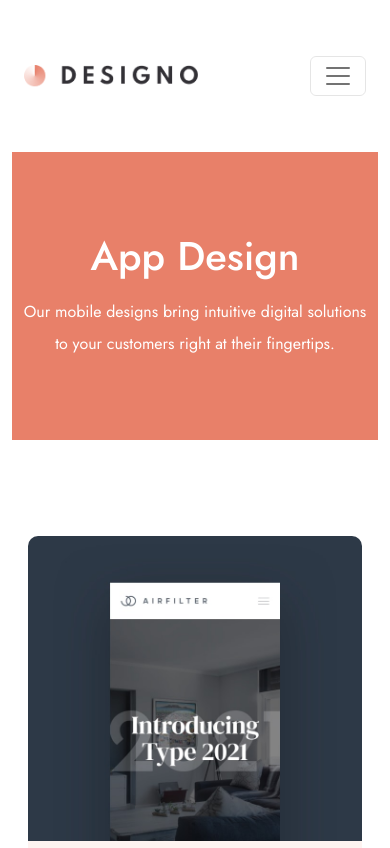
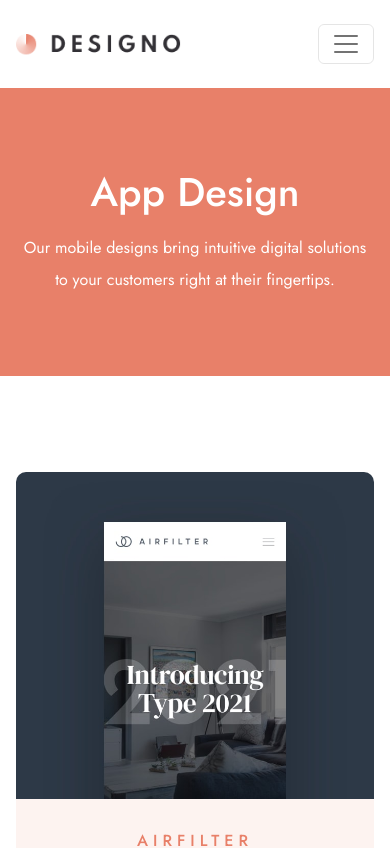
Before and after one commit to adetutudeborah/designo, a React (Vite) app: page /appdesign in a window 390 px wide. Shown: the top 848 px of the page. Built offline with nearby package versions, Linux system fonts and the light colour scheme.

Commit message:
update css

```diff
--- a/src/Components/Navigationbar/Navigationbar.css
+++ b/src/Components/Navigationbar/Navigationbar.css
@@ -1,5 +1,5 @@
 .navcontainer{
-    padding: 3rem  0;
+    padding: 3rem 0;
     margin: 0 8rem;
 }
 
@@ -18,7 +18,7 @@
     margin-right: 0;
 }
 
-@media screen and (max-width: 1300px) {
+@media screen and (max-width: 1400px) {
 
 .navcontainer{
     margin: 0 2rem;
@@ -30,6 +30,7 @@
 
 .navcontainer{
     margin: 0 3rem;
+    padding: 2rem 0;
 }
 
 }
@@ -37,11 +38,12 @@
 @media screen and (max-width: 480px) {
 
 .navlogo{
-    width: 180px;
+    width: 170px;
 }
 
 .navcontainer{
-    margin: 0 1.5rem;
+    margin: 0 1rem;
+    padding: 1rem 0;
 }
 
 }
@@ -54,6 +56,7 @@
 
 .navcontainer{
     margin: 0rem;
+    padding: 1rem 0;
 }
 
 }
--- a/src/Pages/Appdesign/Appdesign.jsx
+++ b/src/Pages/Appdesign/Appdesign.jsx
@@ -48,9 +48,9 @@ function Appdesign() {
 
              {/* Header section */}
 
-                <div className='designheader'>
+                <div className='designhero text-center'>
                         <h2 className='designtext text-center mb-3'>App Design</h2>
-                        <p className='designsubtext text-center'>  Our mobile designs bring intuitive digital solutions  <br /> to your customers right at their fingertips.</p>
+                        <p className='designsubtext text-center'>  Our mobile designs bring intuitive digital solutions to your customers right at their fingertips.</p>
                 </div>
 
             {/* Web Projects Section */}
--- a/src/Pages/Graphicdesign/Graphicdesign.jsx
+++ b/src/Pages/Graphicdesign/Graphicdesign.jsx
@@ -34,9 +34,9 @@ function Graphicdesign() {
 
              {/* Header section */}
 
-                <div className='designheader'>
+                <div className='designhero text-center'>
                         <h2 className='designtext text-center mb-3'>Graphic design</h2>
-                        <p className='designsubtext text-center'>We deliver eye-catching branding materials that are  <br /> tailored to meet your business objectives.</p>
+                        <p className='designsubtext text-center'>We deliver eye-catching branding materials that are tailored to meet your business objectives.</p>
                 </div>
 
             {/* Web Projects Section */}
--- a/src/Pages/Webdesign/Webdesign.css
+++ b/src/Pages/Webdesign/Webdesign.css
@@ -1,6 +1,10 @@
+.container{
+    --bs-gutter-x: 0rem !important;
+}
+
 /* Header */
 
-.designheader{
+.designhero{
     margin: 0;
     margin-bottom: 6rem;
     padding: 5rem 0rem;
@@ -14,9 +18,10 @@
 }
 
 .designsubtext{
-    font-size: 1rem;
+    font-size: 1.2rem;
     line-height: 2;
     margin-bottom: 0;
+    padding: 0 24rem;
 }
 
 /* Projects Section */
@@ -153,7 +158,11 @@
     font-weight: bolder;
 }
 
-@media screen and (min-width: 990px) and (max-width: 1300px) {
+@media screen and (min-width: 990px) and (max-width: 1400px) {
+
+.designsubtext{
+    padding: 0 18rem;
+}
 
 .projectinfo{
    padding: 1rem;
@@ -171,6 +180,10 @@
 
 @media screen and (width: 992px) {
 
+.designsubtext{
+    padding: 0 8rem;
+}
+
 .project{
     display: flex;
     width: 100% !important;
@@ -179,6 +192,10 @@
 
 
 @media screen and (min-width: 700px) and (max-width: 992px) {
+
+.designsubtext{
+    padding: 0 8rem;
+}
 
 /* Projects Section */
 
@@ -241,6 +258,10 @@
 
 @media screen and (max-width: 700px) {
 
+.designsubtext{
+    padding: 0 2rem;
+}
+
 .otherprojectcontainer {
     margin: 5rem auto;
     display: flex;
@@ -284,7 +305,8 @@
     padding: 1rem;
 }
 
-.designheader{
+.designhero{
+    margin: 0;
     margin-bottom: 3rem;
     padding: 5rem 0rem;
     border-radius: 0px;
@@ -296,6 +318,7 @@
 
 .designsubtext{
     font-size: 1rem;
+    padding: 0 1rem;
 }
 
 /* Other Projects section */
--- a/src/Pages/Webdesign/Webdesign.jsx
+++ b/src/Pages/Webdesign/Webdesign.jsx
@@ -51,13 +51,13 @@ function Webdesign() {
     ]);
 
     return(
-        <div className='designocontainer'>
+        <>
 
              {/* Header section */}
 
-                <div className='designheader text-center'>
+                <div className='designhero text-center'>
                         <h2 className='designtext text-center mb-3'>Web Design</h2>
-                        <p className='designsubtext text-center'>We build websites that serve as powerful marketing tools <br /> and bring memorable brand experiences.</p>
+                        <p className='designsubtext text-center'>We build websites that serve as powerful marketing tools and bring memorable brand experiences.</p>
                 </div>
 
             {/* Web Projects Section */}
@@ -118,7 +118,7 @@ function Webdesign() {
                 <div>
                     <Getintouch />
                 </div>
-        </div>
+        </>
     )
 }
 
```
